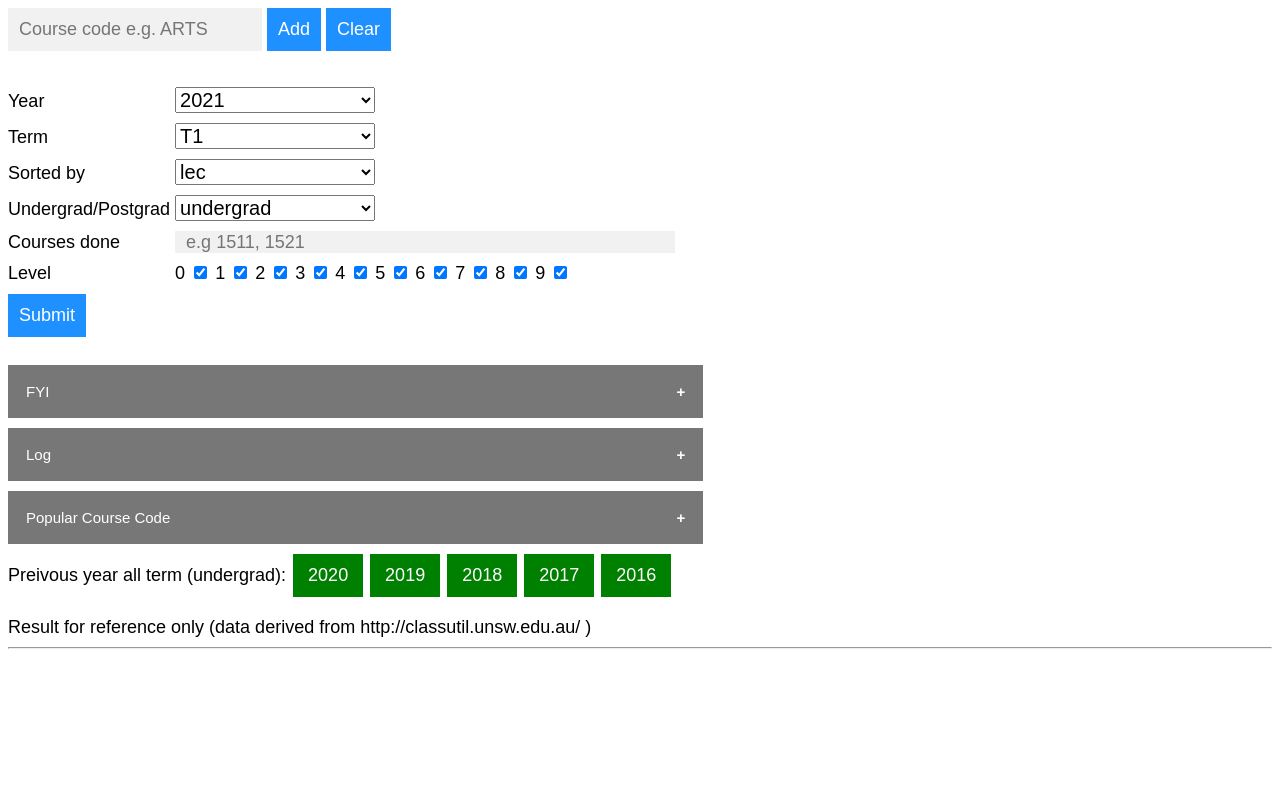
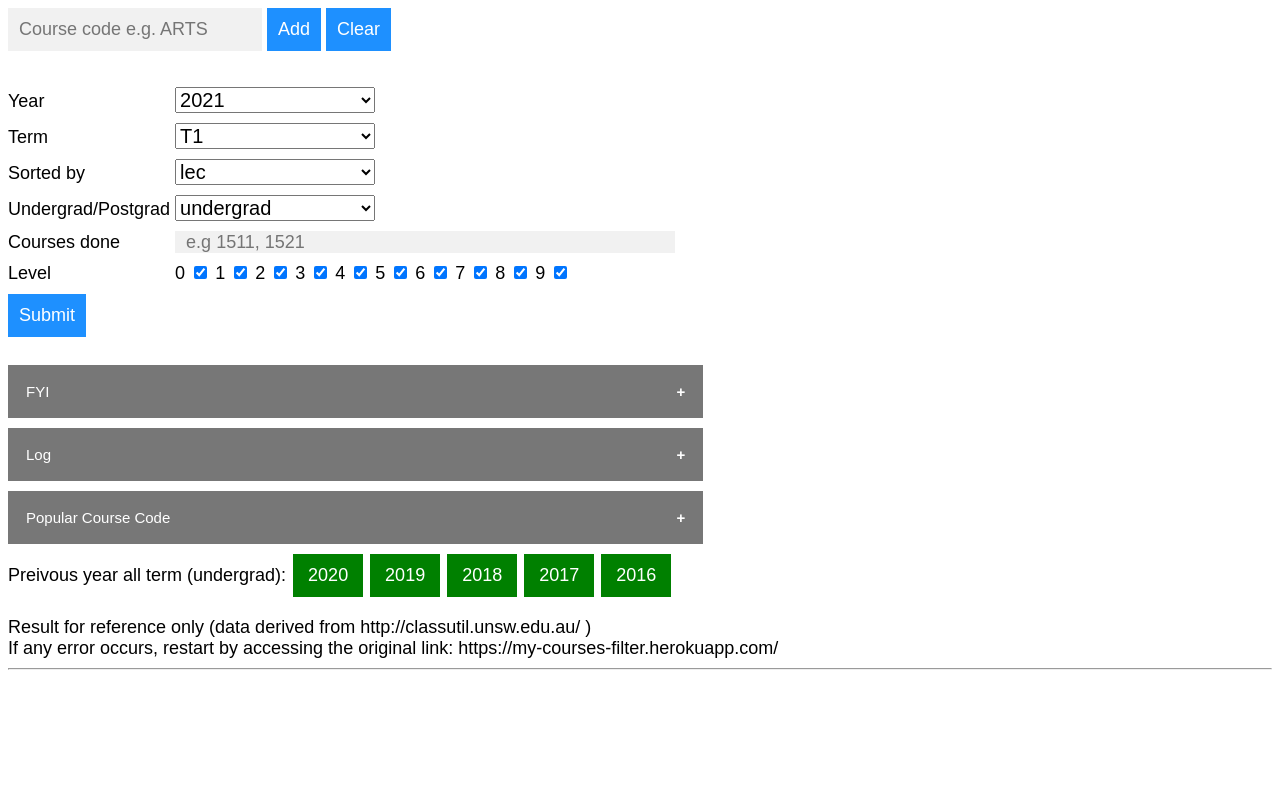
Before and after one commit to postsent/unsw_course_filter, a Flask app: page / in a window 1280 px wide. Run offline with Flask 2, Linux system fonts and the light colour scheme.

Commit message:
add error message for internal server error - not fixed for future debugging if i have time

```diff
--- a/src/templates/table.html
+++ b/src/templates/table.html
@@ -320,6 +320,8 @@
         <div class="myspacing"></div>
         <p></p>
         Result for reference only (data derived from http://classutil.unsw.edu.au/ )
+        <p></p>
+        If any error occurs, restart by accessing the original link: https://my-courses-filter.herokuapp.com/
         <hr>
 
         <p></p>
```
